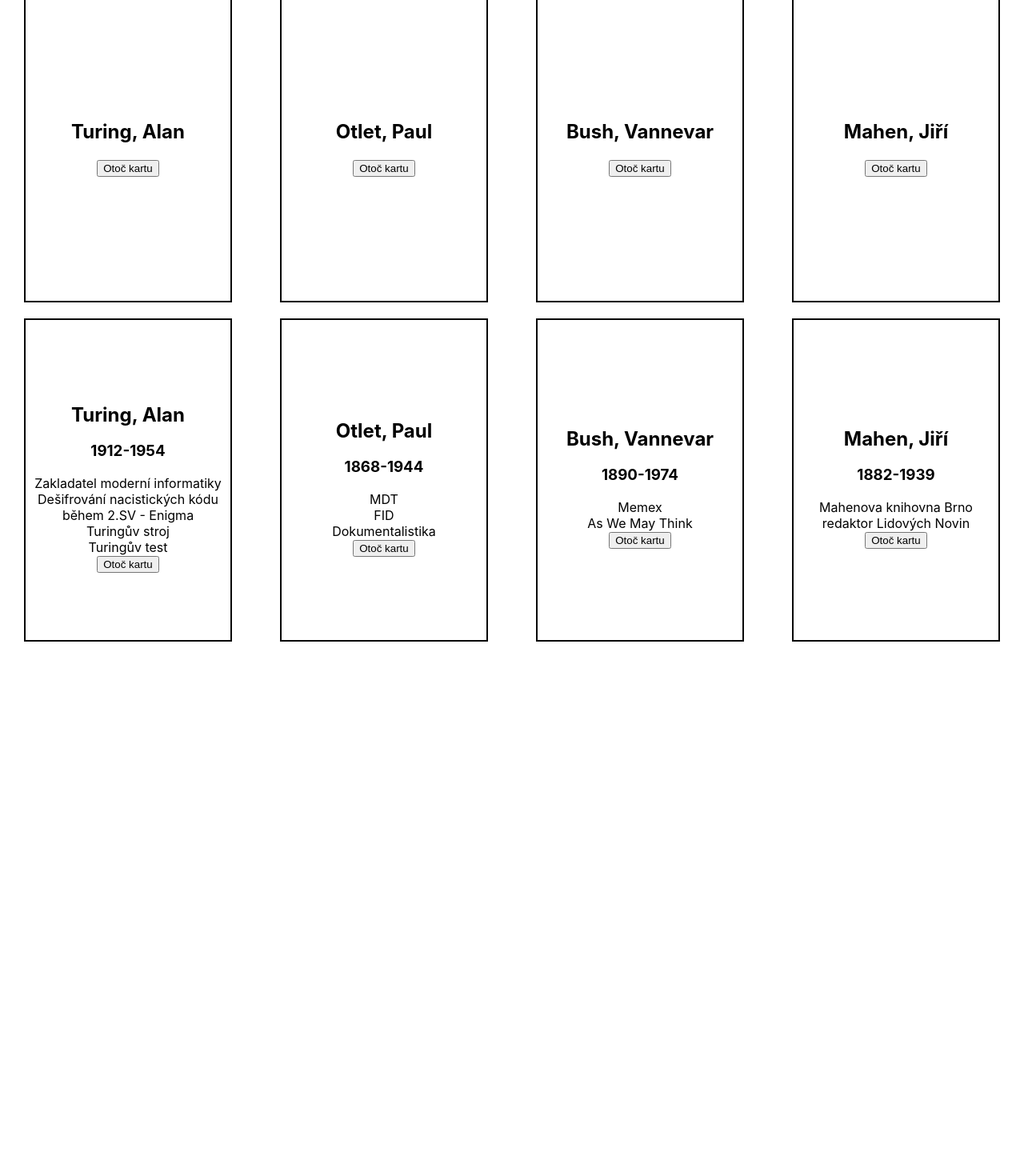
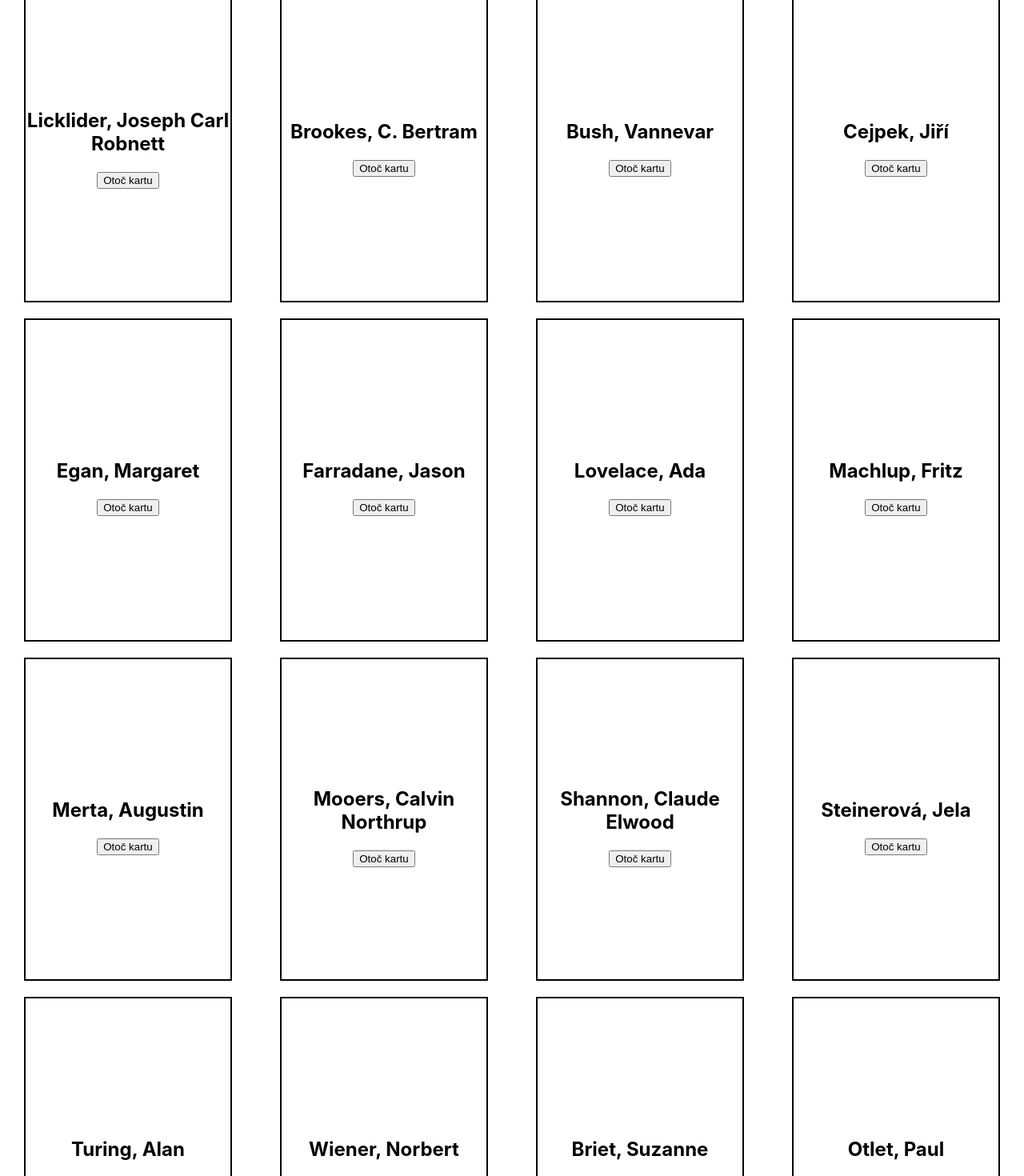
Before and after one commit to Eleps25/KISK-osobnosti, a React (Create React App) app: page / in a window 1280 px wide. Shown: the part 140-1610 px from the top of the page at 80% size. Before the commit the page ends 952 px from the top, so only its background shows below. Built offline with nearby package versions, Linux system fonts and the light colour scheme.

Commit message:
pridany osobnosti + uuidv4 + keys

```diff
--- a/package.json
+++ b/package.json
@@ -9,6 +9,7 @@
     "react": "^17.0.2",
     "react-dom": "^17.0.2",
     "react-scripts": "4.0.3",
+    "uuid": "^8.3.2",
     "web-vitals": "^1.1.2"
   },
   "scripts": {
--- a/src/Char.js
+++ b/src/Char.js
@@ -1,5 +1,6 @@
 import React, { Component } from "react";
 import "./Char.css";
+import { v4 as uuidv4 } from 'uuid';
 
 class Char extends Component {
     constructor(props) {
@@ -19,7 +20,7 @@ class Char extends Component {
             <h3>{this.props.years}</h3>
             <ul className="Char-ul">
                 {this.props.wtr.map((info) => (
-                    <li className="Char-li">{info}</li>
+                    <li className="Char-li" key={uuidv4()}>{info}</li>
                 ))}
             </ul>
             <button onClick={this.turnHandler}>Otoč kartu</button>
--- a/src/CharList.js
+++ b/src/CharList.js
@@ -1,20 +1,34 @@
 import React, { Component } from "react";
 import Char from "./Char";
 import "./CharList.css"
+import { v4 as uuidv4 } from 'uuid';
 
 class CharList extends Component {
     constructor(props) {
         super(props);
         this.state = {
             chars: [
-                { name: `Turing, Alan`, years: `1912-1954`, wtr: ["Zakladatel moderní informatiky", "Dešifrování nacistických kódu během 2.SV - Enigma", "Turingův stroj", "Turingův test"], page: 1, id: 5 },
-                { name: `Otlet, Paul`, years: `1868-1944`, wtr: ["MDT", "FID", "Dokumentalistika"], page: 1, id: 6 },
-                { name: `Bush, Vannevar`, years: `1890-1974`, wtr: ["Memex", "As We May Think"], page: 1, id: 7 },
-                { name: `Mahen, Jiří`, years: `1882-1939`, wtr: ["Mahenova knihovna Brno", "redaktor Lidových Novin"], page: 1, id: 8 },
-                { name: `Turing, Alan`, years: `1912-1954`, wtr: ["Zakladatel moderní informatiky", "Dešifrování nacistických kódu během 2.SV - Enigma", "Turingův stroj", "Turingův test"], page: 2 },
-                { name: `Otlet, Paul`, years: `1868-1944`, wtr: ["MDT", "FID", "Dokumentalistika"], page: 2 },
-                { name: `Bush, Vannevar`, years: `1890-1974`, wtr: ["Memex", "As We May Think"], page: 2 },
-                { name: `Mahen, Jiří`, years: `1882-1939`, wtr: ["Mahenova knihovna Brno", "redaktor Lidových Novin"], page: 2 },
+                { name: "Licklider, Joseph Carl Robnett", years: "1915-1990", wtr: ["sít ARPANET", "rozvoj oboru Interakce člověk – počítač", "time-sharing - jeden počítač může sloužit více lidem"], page: 1, id: uuidv4() },
+                { name: "Brookes, C. Bertram", years: "1910-1991", wtr: ["zkoumal teoretickou strukturu informační vědy", "vytvořil základní rovnici informační vědy", " studium infometrie"], page: 1, id: uuidv4() },
+                { name: "Bush, Vannevar", years: "1890-1974", wtr: ["koncept analogového počítače", "napsal článek As We May Think", "Memex - pomoc v orientaci v obrovském množství informací", "pracoval na projektu Manhattan"], page: 1, id: uuidv4() },
+                { name: "Cejpek, Jiří", years: "1928-2005", wtr: ["zakladatel informační vědy v ČRS", "automatizovaný systém právních informací", "stál u vzniku SKIP", "napsal Dějiny knihoven a knihovnictví"], page: 1, id: uuidv4() },
+                { name: "Egan, Margaret", years: "1905-1959", wtr: ["napsala článek Foundations of a Theory of Bibliography", "koncept tzv. sociální epistemologie (slouží jako rámec pro efektivní šetření problémů)", "editorka časopisu Library Quarterly"], page: 1, id: uuidv4() },
+                { name: "Farradane, Jason", years: "1906-1989", wtr: ["použil označení informační vědec", "relační teorie indexování s 9 různými vztahy mezi pojmy v dokumentech", "prvním šéfredaktor časopisu Information Storage and Retrieval"], page: 1, id: uuidv4() },
+                { name: "Lovelace, Ada", years: "1815-1852", wtr: ["první programátorka", "pomohla naprogramovat Babbageho analytický stroj pomocí děrných štítků", "pojmy podmíněný a nepodmíněný skok", "je po ní pojmenován programovací jazyk ADA"], page: 1, id: uuidv4() },
+                { name: "Machlup, Fritz", years: "1902-1983", wtr: ["jedním z prvních teoretiků informační společnosti", "znalosti jako ekonomická komodita", "5 typů znalostí (praktické, intelektuální, duchovní, nežádoucí - náhodně získané a znalosti pro zábavu)", "teze o poločasu rozpadu informace"], page: 1, id: uuidv4() },
+                { name: "Merta, Augustin", years: "1914-2006", wtr: ["zakladatel informační vědy v ČSR", "Československá akademie věd", "sestavil anglicko-český slovník knihovnictví a informatiky"], page: 1, id: uuidv4() },
+                { name: "Mooers, Calvin Northrup", years: "1919-1994", wtr: ["výzkum v oblasti informačního vyhledávání", "automatický mechanický systém pro třídění informací Zatocoding", "Mooersův zákon - využívání systémů pro informační vyhledávání", "kódová tabulka ASCII"], page: 1, id: uuidv4() },
+                { name: "Shannon, Claude Elwood", years: "1916-2001", wtr: ["otec Teorie informace", "matematické pojetí informace", "napsal A mathematical theory of communication", "slovo bit", "první počítač schopný se učit z vlastní zkušenosti - tzv. Shannonova myš"], page: 1, id: uuidv4() },
+                { name: "Steinerová, Jela", years: "1961", wtr: ["výzkum informačního chování v České republice a na Slovensku", "informační ekologie s cílem smysluplně regulovat informační toky", "zabývá se vztahy informační, otevřené a digitální vědy"], page: 1, id: uuidv4() },
+                { name: "Turing, Alan", years: "1912-1954", wtr: ["Turingův stroj (primitivní počítač, který pomocí jedné pásky může řešit nejjednodušší úkoly)", "Turingův test (analýza distinkce člověka a počítače během textového dialogu)", "prolomil kódování Enigma", "spáchal sebevraždu"], page: 1, id: uuidv4() },
+                { name: "Wiener, Norbert", years: "1894-1964", wtr: ["zakladatel kybernetiky", "matematik", "filozof", "termín kybernetika", "kniha Cybernetics or the Control and Communication in the Animal and the Machine", "studoval princip zpětné vazby"], page: 1, id: uuidv4() },
+                { name: "Briet, Suzanne", years: "1894-1989", wtr: ["obor dokumentalistika", "přezdívka Madame Documentation", "dokumenty interpretovány různými lidmi různými způsoby podle účelu použítí"], page: 1, id: uuidv4() },
+                { name: "Otlet, Paul", years: "1868-1944", wtr: ["zakladatel dokumentalistiky", "Světový palác neboli Mundaneum(instituce pro správu světové databáze znalostí)", "autor Mezinárodního desetinného třídění(MDT)", "propojování více dokumentů mezi sebou(prototyp hypertextu)"], page: 1, id: uuidv4() },
+                { name: "Kurka, Ladislav", years: "1933", wtr: ["informační studia a knihovnictví", "redaktor Bulletinu SKIP", "architektura knihoven", "získal Cenu českých knihovníků a medaili Z. V. Tobolky"], page: 1, id: uuidv4() },
+                { name: "Mahen, Jiří", years: "1882-1939", wtr: ["významně ovlivňoval kulturní život v Brně", "vybudoval brněnskou městskou knihovnu", "práce knihovníka jako tvůrčí činnost s hlubokým výchovně vzdělávacím posláním", "požadoval zpřístupnění odborných knihoven i prostým čtenářům", "básník", "novinář"], page: 1, id: uuidv4() },
+                { name: "Richter, Vít", years: "1949", wtr: ["působí v NKP", "záchrana regionálních funkcí při reformě veřejné správy", "zakladatel konference Archivy, knihovny a muzea v digitálním světě"], page: 1, id: uuidv4() },
+                { name: "Shaw, Ralph R. ", years: "1907-1972", wtr: ["model pojízdné knihovny (bookmobile)", "zařízení k rychlému prohledávání mikrofilmů (Rapid Selector)", "nakladatelství Scarecrow Press", "zjednodušení systému pro sledování zpožděného vrácení knih (transaction card charging)"], page: 1, id: uuidv4() },
+                { name: "Shera, Jesse Hauk", years: "1903-1982", wtr: ["založení Center for Documentation and Communication Research", "spolu s Margaret Egan představil koncept sociální epistemologie", "navrhoval zavést kolektivní akvizici a meziknihovní výpůjční službu"], page: 1, id: uuidv4() }
             ]
         };
         this.turnCard = this.turnCard.bind(this);
@@ -57,6 +71,7 @@ class CharList extends Component {
                 <div className="CharList-list">
                     {this.state.chars.map((char) => (
                         <Char
+                            key={char.id}
                             name={char.name}
                             years={char.years}
                             wtr={char.wtr}
```
Also changed, not shown: 1 other file (tests, documents, lock files or other folders).
